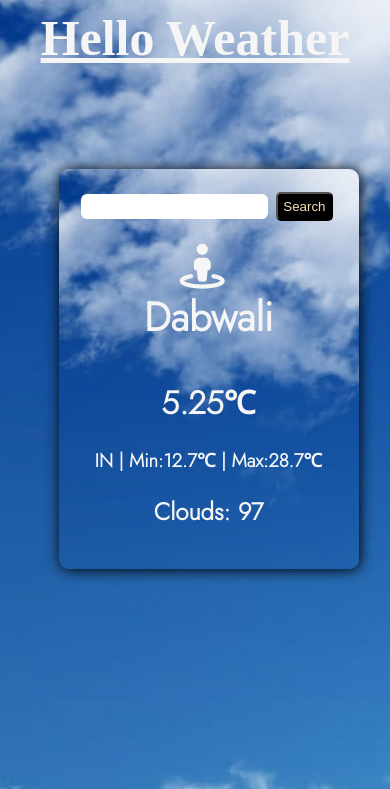
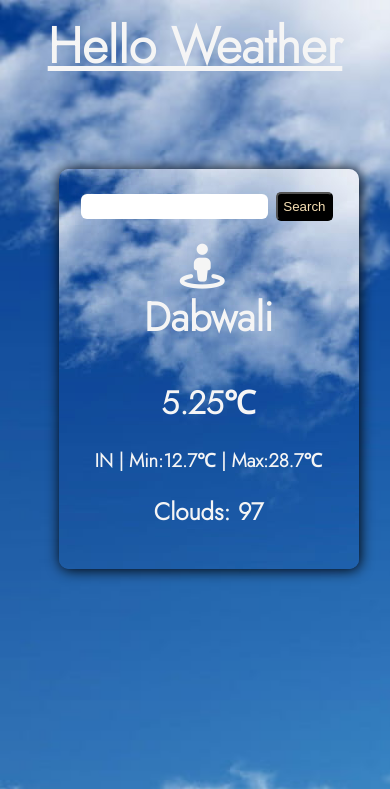
Before and after one commit to Lokesh1751/Hello-Weather-App, a plain HTML site: page index.html in a window 390 px wide. Shown: the top 789 px of the page. Drawn offline with Linux system fonts and the light colour scheme.

Commit message:
Update style.css

```diff
--- a/style.css
+++ b/style.css
@@ -146,7 +146,7 @@ body{
         background-size: 1000px;
     }
     #main{
-        font-family: 'chiller';
+       font-family: 'Jost', sans-serif;
     font-size: 50px;
     margin: 9px;
     font-weight: bolder;
```
